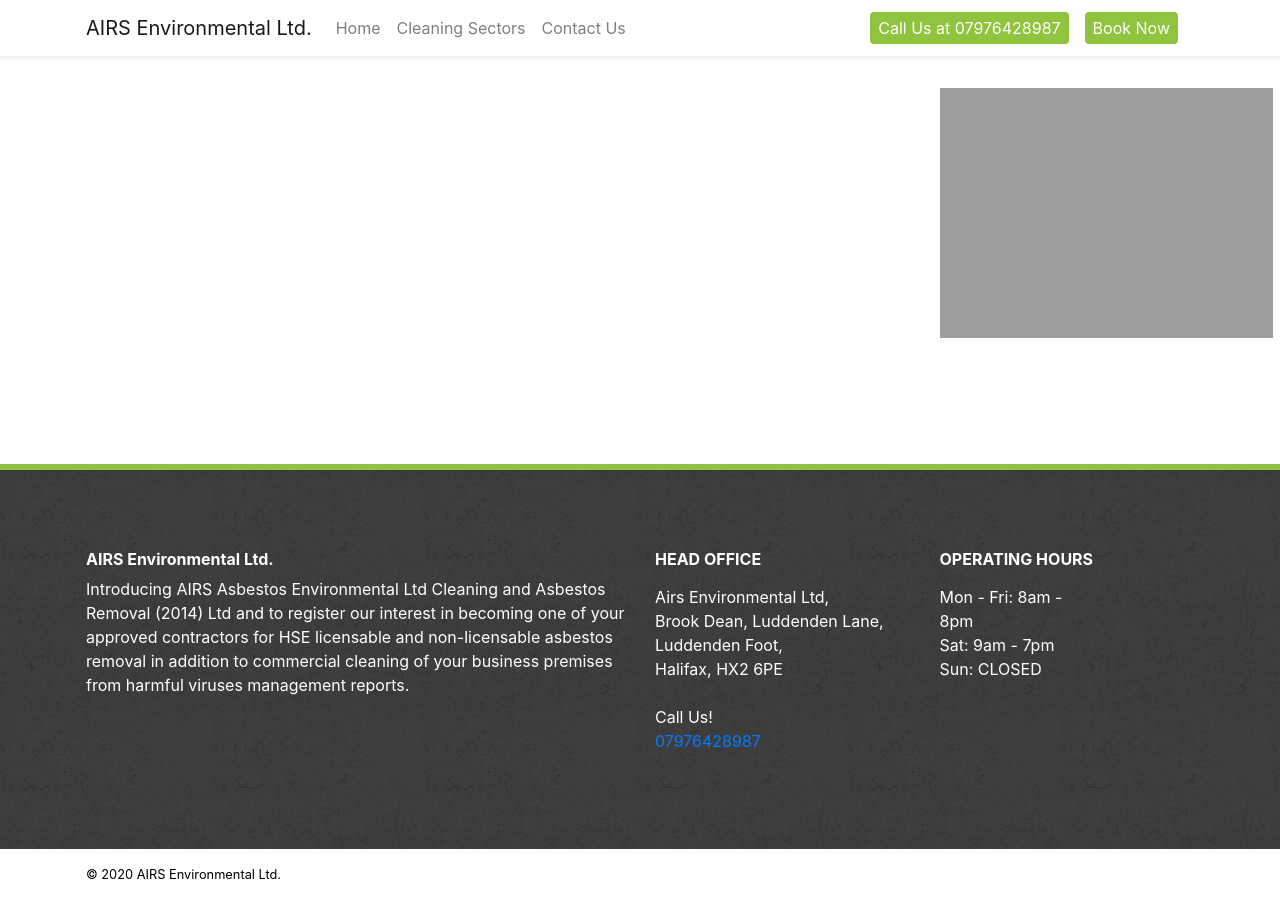
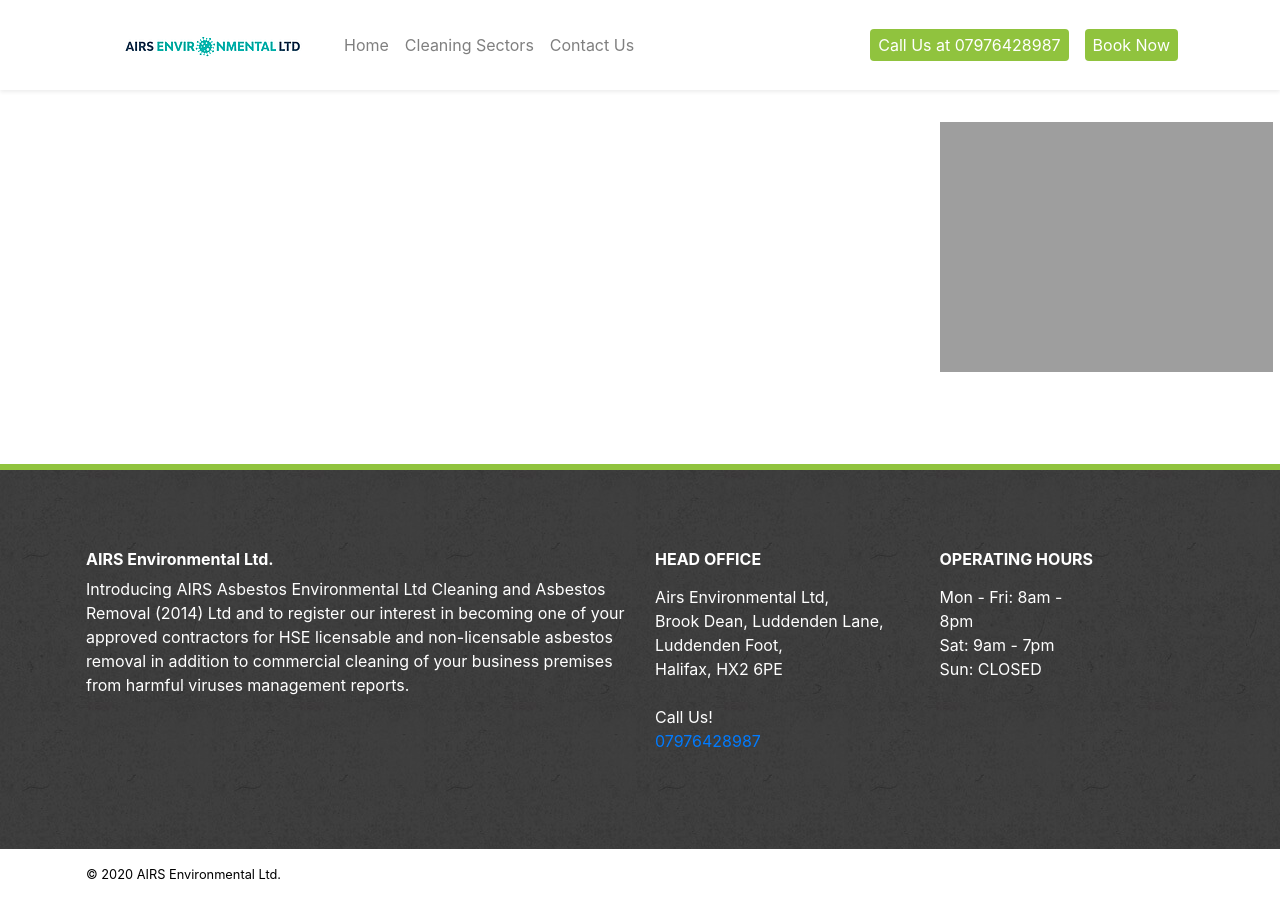
Before and after one commit to adyanmuhammad/airs-2, a Jekyll site: the page built from pages/sectors/offices.md, in a window 1280 px wide. Built offline with Jekyll 4.4.1, drawn with Linux system fonts in a browser that asks for light colours; nearby versions of some CDN libraries.

Commit message:
Update header.html

```diff
--- a/_includes/header.html
+++ b/_includes/header.html
@@ -2,7 +2,7 @@
   <div class="container px-0 py-0">
     <nav class="navbar navbar-expand-lg navbar-light">
       <a class="navbar-brand" href="https://adyanmuhammad.github.io/airs-2/">
-        {{ site.title }}
+        <img src="https://adyanmuhammad.github.io/airs-2/assets/img/logo.webp">
       </a>
 
       <div class="d-flex flex-row">
```
